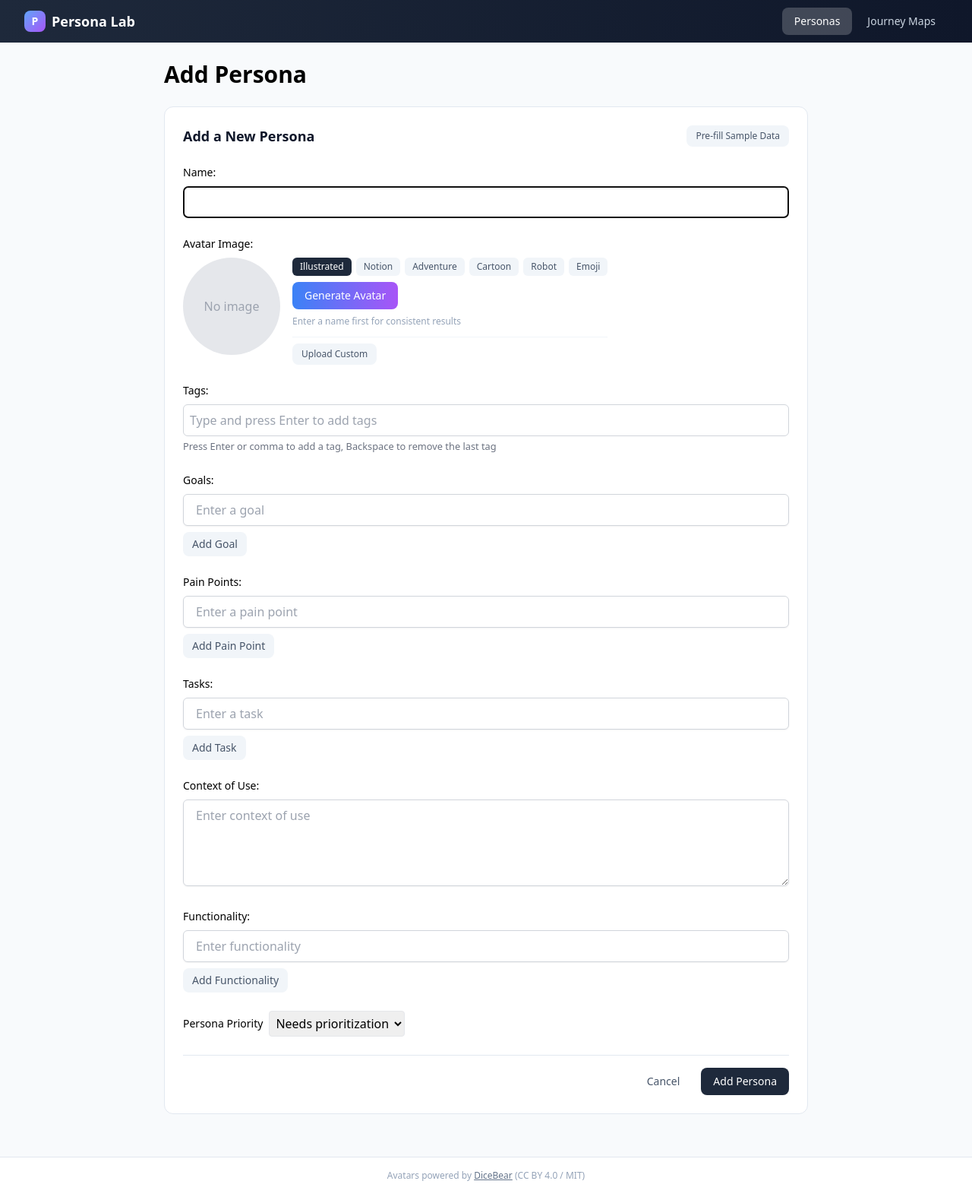
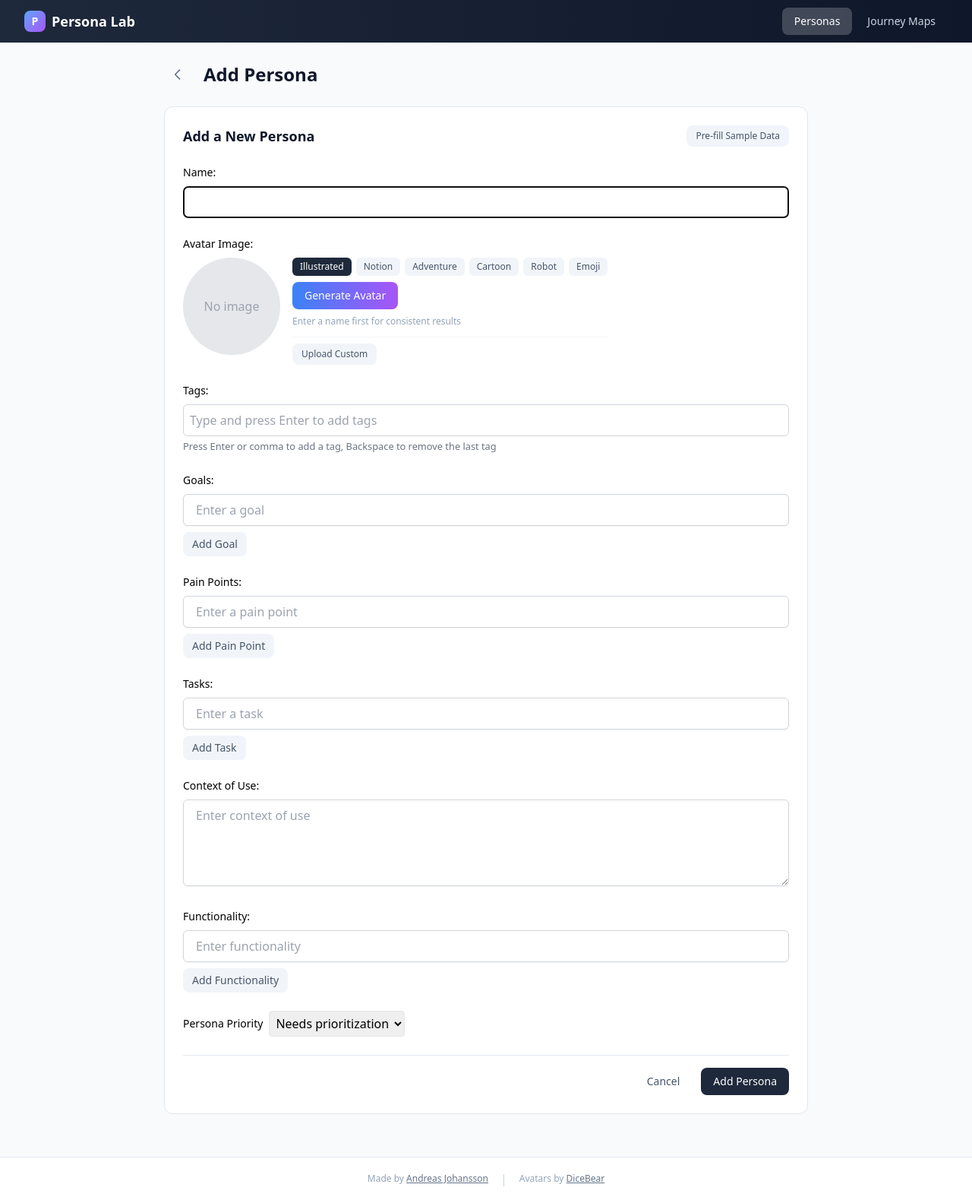
Before and after one commit to andiaz/persona-cms, a Next.js app: page /add-persona in a window 1280 px wide. Shown: the whole page at 76% size. Built offline with nearby package versions, Linux system fonts and the light colour scheme.

Commit message:
Usability improvements. Updated readme.

```diff
--- a/components/Layout.js
+++ b/components/Layout.js
@@ -59,8 +59,21 @@ export default function Layout({ children }) {
       {/* Footer */}
       <footer className="border-t border-slate-200 bg-white py-4 mt-8">
         <div className="max-w-7xl mx-auto px-4 sm:px-6 lg:px-8">
-          <p className="text-xs text-slate-400 text-center">
-            Avatars powered by{' '}
+          <div className="flex flex-col sm:flex-row items-center justify-center gap-2 sm:gap-4">
+            <p className="text-xs text-slate-400">
+              Made by{' '}
+              <a
+                href="https://andreasjohanssonux.netlify.app/"
+                target="_blank"
+                rel="noopener noreferrer"
+                className="text-slate-500 hover:text-slate-700 underline"
+              >
+                Andreas Johansson
+              </a>
+            </p>
+            <span className="hidden sm:inline text-slate-300">|</span>
+            <p className="text-xs text-slate-400">
+              Avatars by{' '}
               <a
                 href="https://dicebear.com"
                 target="_blank"
@@ -69,8 +82,8 @@ export default function Layout({ children }) {
               >
                 DiceBear
               </a>
-            {' '}(CC BY 4.0 / MIT)
             </p>
+          </div>
         </div>
       </footer>
     </div>
--- a/components/PersonaList.js
+++ b/components/PersonaList.js
@@ -262,7 +262,7 @@ const PersonaList = ({ personas, onDeletePersona }) => {
               {filteredPersonas.map((persona) => (
                 <li
                   key={persona.id}
-                  className="p-4 bg-white border border-slate-200 rounded-xl hover:border-slate-300 transition duration-200 h-full"
+                  className="p-4 bg-white border border-slate-200 rounded-xl hover:border-slate-300 transition duration-200 h-full flex flex-col"
                 >
                   <div className="flex items-center gap-4 mb-4">
                     <Link
@@ -351,7 +351,7 @@ const PersonaList = ({ personas, onDeletePersona }) => {
                     <strong className="block mt-2">Context of Use:</strong>
                     <p className="pl-5">{persona.contextOfUse || ''}</p>
                   </div>
-                  <div className="mt-4 flex items-center gap-2">
+                  <div className="mt-auto pt-4 flex items-center gap-2">
                     <Link
                       href={`/view-persona?id=${persona.id}`}
                       className="px-4 py-2 text-sm font-medium text-white bg-slate-800 rounded-lg hover:bg-slate-900 transition-colors"
--- a/pages/add-persona.js
+++ b/pages/add-persona.js
@@ -1,19 +1,30 @@
 import { useState, useEffect } from 'react';
 import { useRouter } from 'next/router';
+import Link from 'next/link';
 import PersonaForm from '../components/PersonaForm';
 import {
   getPersonaById,
   addPersona as storageAddPersona,
   updatePersona as storageUpdatePersona,
+  getJourneyMapById,
+  updateJourneyMap,
 } from '../lib/storage';
 
 const AddPersonaPage = () => {
   const [personaToEdit, setPersonaToEdit] = useState(null);
+  const [fromSource, setFromSource] = useState(null);
+  const [returnMapId, setReturnMapId] = useState(null);
   const router = useRouter();
 
   useEffect(() => {
-    // If editing, get the persona to edit from storage
-    const { id } = router.query;
+    // Capture the 'from' and 'mapId' query params when they become available
+    const { id, from, mapId } = router.query;
+    if (from) {
+      setFromSource(from);
+    }
+    if (mapId) {
+      setReturnMapId(mapId);
+    }
     if (id) {
       const persona = getPersonaById(parseInt(id));
       setPersonaToEdit(persona);
@@ -21,20 +32,60 @@ const AddPersonaPage = () => {
   }, [router.query]);
 
   const addPersona = (newPersona) => {
-    storageAddPersona({ ...newPersona, id: Date.now() });
-    router.push('/'); // Redirect to home page after adding persona
+    const id = Date.now();
+    storageAddPersona({ ...newPersona, id });
+
+    // If coming from a specific journey map, add persona to it and return there
+    if (fromSource === 'journey-map' && returnMapId) {
+      const journeyMap = getJourneyMapById(parseInt(returnMapId));
+      if (journeyMap) {
+        const updatedPersonaIds = [...(journeyMap.personaIds || []), id];
+        updateJourneyMap({ ...journeyMap, personaIds: updatedPersonaIds });
+      }
+      router.push(`/journey-map?id=${returnMapId}`);
+    }
+    // If coming from journey maps list/dialog, redirect back there with the new persona pre-selected
+    else if (fromSource === 'journey-maps') {
+      router.push(`/journey-maps?newPersona=${id}`);
+    } else {
+      router.push('/');
+    }
   };
 
   const editPersona = (updatedPersona) => {
     storageUpdatePersona(updatedPersona);
-    router.push('/'); // Redirect to home page after editing persona
+    router.push('/');
   };
+
+  // Determine back URL based on where we came from
+  const getBackUrl = () => {
+    if (fromSource === 'journey-map' && returnMapId) {
+      return `/journey-map?id=${returnMapId}`;
+    }
+    if (fromSource === 'journey-maps') {
+      return '/journey-maps';
+    }
+    return '/';
+  };
+
+  const backUrl = getBackUrl();
 
   return (
     <div className="max-w-4xl mx-auto p-6">
-      <h1 className="text-3xl font-semibold mb-6">
-        {personaToEdit ? 'Edit Persona' : 'Add Persona'}
-      </h1>
+      <div className="flex items-center gap-4 mb-6">
+        <Link
+          href={backUrl}
+          className="p-2 text-slate-500 hover:text-slate-700 hover:bg-slate-100 rounded-lg transition-colors"
+          title="Back"
+        >
+          <svg className="w-5 h-5" fill="none" stroke="currentColor" viewBox="0 0 24 24">
+            <path strokeLinecap="round" strokeLinejoin="round" strokeWidth={2} d="M15 19l-7-7 7-7" />
+          </svg>
+        </Link>
+        <h1 className="text-2xl font-semibold text-slate-900">
+          {personaToEdit ? 'Edit Persona' : 'Add Persona'}
+        </h1>
+      </div>
       <PersonaForm
         personaToEdit={personaToEdit}
         onAddPersona={addPersona}
--- a/pages/journey-map.js
+++ b/pages/journey-map.js
@@ -213,7 +213,17 @@ export default function JourneyMapPage() {
         <div className="max-w-7xl mx-auto px-4 sm:px-6 lg:px-8">
           <div className="flex items-center justify-between h-14">
             {/* Left side */}
-            <div className="flex items-center gap-4">
+            <div className="flex items-center gap-3">
+              {/* Back button */}
+              <Link
+                href="/journey-maps"
+                className="p-2 text-slate-500 hover:text-slate-700 hover:bg-slate-200 rounded-lg transition-colors"
+                title="Back to Journey Maps"
+              >
+                <svg className="w-5 h-5" fill="none" stroke="currentColor" viewBox="0 0 24 24">
+                  <path strokeLinecap="round" strokeLinejoin="round" strokeWidth={2} d="M15 19l-7-7 7-7" />
+                </svg>
+              </Link>
               {/* Editable title */}
               {editingName ? (
                 <input
@@ -226,13 +236,18 @@ export default function JourneyMapPage() {
                   autoFocus
                 />
               ) : (
-                <h1
-                  className="text-lg font-semibold text-slate-900 cursor-pointer hover:text-blue-600 transition-colors"
+                <button
                   onClick={() => setEditingName(true)}
-                  title="Click to edit"
+                  className="flex items-center gap-2 group"
+                  title="Click to rename"
                 >
-                  {journeyMap.name}
-                </h1>
+                  <h1 className="text-lg font-semibold text-slate-900 group-hover:text-blue-600 transition-colors">
+                    {journeyMap.name}
+                  </h1>
+                  <svg className="w-4 h-4 text-slate-400 group-hover:text-blue-500 transition-colors" fill="none" stroke="currentColor" viewBox="0 0 24 24">
+                    <path strokeLinecap="round" strokeLinejoin="round" strokeWidth={2} d="M15.232 5.232l3.536 3.536m-2.036-5.036a2.5 2.5 0 113.536 3.536L6.5 21.036H3v-3.572L16.732 3.732z" />
+                  </svg>
+                </button>
               )}
             </div>
 
@@ -278,10 +293,7 @@ export default function JourneyMapPage() {
                     <div className="max-h-64 overflow-y-auto p-2">
                       {personas.length === 0 ? (
                         <p className="p-3 text-sm text-slate-500 text-center">
-                          No personas yet.{' '}
-                          <Link href="/add-persona" className="text-blue-500 hover:underline">
-                            Create one
-                          </Link>
+                          No personas yet.
                         </p>
                       ) : (
                         personas.map((persona, idx) => (
@@ -315,6 +327,17 @@ export default function JourneyMapPage() {
                         ))
                       )}
                     </div>
+                    <div className="p-2 border-t border-slate-100">
+                      <Link
+                        href={`/add-persona?from=journey-map&mapId=${id}`}
+                        className="flex items-center gap-2 p-2 text-sm text-slate-600 hover:text-slate-900 hover:bg-slate-50 rounded-lg transition-colors"
+                      >
+                        <svg className="w-5 h-5" fill="none" stroke="currentColor" viewBox="0 0 24 24">
+                          <path strokeLinecap="round" strokeLinejoin="round" strokeWidth={2} d="M12 4v16m8-8H4" />
+                        </svg>
+                        Create New Persona
+                      </Link>
+                    </div>
                   </div>
                 )}
               </div>
@@ -340,6 +363,13 @@ export default function JourneyMapPage() {
               >
                 Export PNG
               </button>
+
+              <Link
+                href="/journey-maps"
+                className="px-4 py-2 text-sm font-medium text-white bg-slate-800 rounded-lg hover:bg-slate-900 transition-colors"
+              >
+                Done
+              </Link>
             </div>
           </div>
         </div>
--- a/pages/journey-maps.js
+++ b/pages/journey-maps.js
@@ -21,7 +21,19 @@ export default function JourneyMapsPage() {
   useEffect(() => {
     setJourneyMaps(getJourneyMaps());
     setPersonas(getPersonas());
-  }, []);
+
+    // Check if returning from creating a persona
+    const { newPersona } = router.query;
+    if (newPersona) {
+      const personaId = parseInt(newPersona);
+      // Auto-open modal with the new persona pre-selected
+      setNewMapName(`Journey Map ${getJourneyMaps().length + 1}`);
+      setSelectedPersonaIds([personaId]);
+      setShowCreateModal(true);
+      // Clean up the URL
+      router.replace('/journey-maps', undefined, { shallow: true });
+    }
+  }, [router.query]);
 
   const handleDelete = (id) => {
     if (window.confirm('Are you sure you want to delete this journey map?')) {
@@ -194,20 +206,15 @@ export default function JourneyMapsPage() {
               <label className="block text-sm font-medium text-slate-700 mb-2">
                 Link Personas (optional)
               </label>
+              <div className="border border-slate-200 rounded-lg overflow-hidden">
                 {personas.length === 0 ? (
-                <div className="text-center py-4 border border-slate-200 rounded-lg bg-slate-50">
+                  <div className="text-center py-4 bg-slate-50">
                     <p className="text-sm text-slate-500 mb-2">
                       No personas available yet.
                     </p>
-                  <Link
-                    href="/add-persona"
-                    className="text-sm font-medium text-slate-800 hover:text-slate-900 underline"
-                  >
-                    Create a persona first
-                  </Link>
                   </div>
                 ) : (
-                <div className="max-h-40 overflow-y-auto border border-slate-200 rounded-lg">
+                  <div className="max-h-40 overflow-y-auto">
                     {personas.map((persona) => (
                       <label
                         key={persona.id}
@@ -219,11 +226,32 @@ export default function JourneyMapsPage() {
                           onChange={() => togglePersonaSelection(persona.id)}
                           className="w-4 h-4 text-slate-800 rounded border-slate-300"
                         />
+                        {persona.avatarImage ? (
+                          <img
+                            src={persona.avatarImage}
+                            alt={persona.name}
+                            className="w-6 h-6 rounded-full object-cover"
+                          />
+                        ) : (
+                          <span className="w-6 h-6 rounded-full bg-slate-300 flex items-center justify-center text-xs text-white">
+                            {persona.name?.charAt(0) || '?'}
+                          </span>
+                        )}
                         <span className="text-slate-700">{persona.name}</span>
                       </label>
                     ))}
                   </div>
                 )}
+                <Link
+                  href="/add-persona?from=journey-maps"
+                  className="flex items-center gap-2 p-2.5 text-sm text-slate-600 hover:text-slate-900 hover:bg-slate-50 border-t border-slate-200 transition-colors"
+                >
+                  <svg className="w-5 h-5" fill="none" stroke="currentColor" viewBox="0 0 24 24">
+                    <path strokeLinecap="round" strokeLinejoin="round" strokeWidth={2} d="M12 4v16m8-8H4" />
+                  </svg>
+                  Create New Persona
+                </Link>
+              </div>
             </div>
 
             {/* Actions */}
--- a/pages/view-persona.js
+++ b/pages/view-persona.js
@@ -66,14 +66,25 @@ export default function ViewPersona() {
     <div className="max-w-7xl mx-auto px-4 sm:px-6 lg:px-8 py-8">
       {/* Header - hidden when printing */}
       <div className="flex flex-wrap justify-between items-center gap-4 mb-6 no-print">
-        <div>
-          <h1 className="text-2xl font-semibold text-slate-900">{persona?.name || 'Persona'}</h1>
-          <p className="text-sm text-slate-500 mt-1">View and export persona</p>
+        <div className="flex items-center gap-3">
+          <Link
+            href="/"
+            className="p-2 text-slate-500 hover:text-slate-700 hover:bg-slate-100 rounded-lg transition-colors"
+            title="Back to Personas"
+          >
+            <svg className="w-5 h-5" fill="none" stroke="currentColor" viewBox="0 0 24 24">
+              <path strokeLinecap="round" strokeLinejoin="round" strokeWidth={2} d="M15 19l-7-7 7-7" />
+            </svg>
+          </Link>
+          <div>
+            <h1 className="text-2xl font-semibold text-slate-900">{persona?.name || 'Persona'}</h1>
+            <p className="text-sm text-slate-500 mt-1">View and export persona</p>
+          </div>
         </div>
         <div className="flex items-center gap-2">
           <Link
             href={`/add-persona?id=${id}`}
-            className="px-4 py-2 text-sm font-medium text-white bg-slate-800 rounded-lg hover:bg-slate-900 transition-colors"
+            className="px-4 py-2 text-sm font-medium text-slate-700 bg-white border border-slate-200 rounded-lg hover:bg-slate-50 transition-colors"
           >
             Edit
           </Link>
@@ -90,6 +101,12 @@ export default function ViewPersona() {
           >
             Export PDF
           </button>
+          <Link
+            href="/"
+            className="px-4 py-2 text-sm font-medium text-white bg-slate-800 rounded-lg hover:bg-slate-900 transition-colors"
+          >
+            Done
+          </Link>
         </div>
       </div>
 
```
Also changed, not shown: 1 other file (tests, documents, lock files or other folders). Lines whose indentation alone changed are shown as unchanged.
